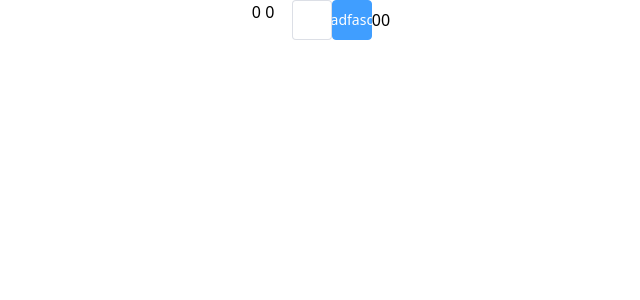
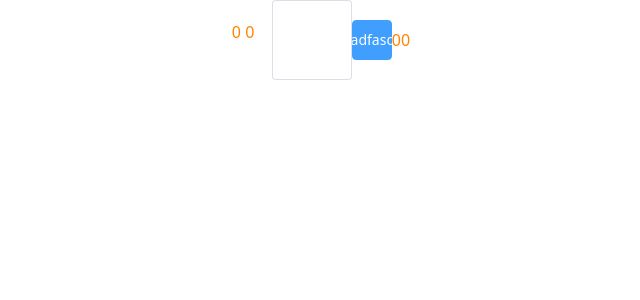
Before and after one commit to beijihan/vue-ts-vite-vueuse-pinia-tailwind, a Vue app: page /home in a window 1280 px wide. Shown: the top 300 px of the page, without its empty margins (319-959 px from the left). Built offline with nearby package versions, Linux system fonts and the light colour scheme.

Commit message:
功能： 添加持久化pinia

```diff
--- a/package.json
+++ b/package.json
@@ -12,6 +12,7 @@
     "@vueuse/core": "^9.12.0",
     "element-plus": "^2.2.29",
     "pinia": "^2.0.30",
+    "pinia-plugin-persistedstate": "^3.0.2",
     "vue": "^3.2.45",
     "vue-router": "^4.1.6"
   },
--- a/src/main.ts
+++ b/src/main.ts
@@ -3,8 +3,9 @@ import ElementPlus from 'element-plus'
 import 'element-plus/dist/index.css'
 import router from './router'
 import { createPinia } from 'pinia'
+import piniaPluginPersistedstate from 'pinia-plugin-persistedstate'
 
-import './index.css'
+import '@/assets/css/index.css'
 import App from './App.vue'
 
-createApp(App).use(router).use(createPinia()).use(ElementPlus).mount('#app')
+createApp(App).use(router).use(createPinia().use(piniaPluginPersistedstate)).use(ElementPlus).mount('#app')
--- a/src/store/index.ts
+++ b/src/store/index.ts
@@ -14,5 +14,6 @@ export const useStore = defineStore('main', {
     increment(count) {
       this.count = count
     }
-  }
+  },
+  persist: true
 })
--- a/src/views/Card1.vue
+++ b/src/views/Card1.vue
@@ -5,11 +5,9 @@
 import { useStore } from '@/store'
 import { storeToRefs } from 'pinia';
 import { watch } from 'vue'
-const store=useStore()
+const store = useStore()
 let { count } =storeToRefs(store)
-// console.log('[  ] >', count)
 watch(count, () => {
-  console.log('[ count ] >', count.value)
 })
 </script>
 
--- a/src/views/home.vue
+++ b/src/views/home.vue
@@ -1,7 +1,7 @@
 <template>
-  <div class="flex justify-center items-center">
-    <div class="w-10 h-10 ">{{ x }} {{ y }}</div>
-    <el-input class="w-10 h-10"></el-input>
+  <div  class="flex justify-center text-black items-center">
+    <div class="w-10 h-10">{{ x }} {{ y }}</div>
+    <el-input class="w-20 h-20"></el-input>
     <el-button type="primary" class="w-10 h-10">sadfasdf</el-button>
     <div>{{ count }}</div>
     <Card></Card>
@@ -13,14 +13,12 @@ import { useMouse } from '@vueuse/core'
 import { useStore } from '@/store'
 import Card from './Card1.vue'
 const { x, y } = useMouse()
-let  store = useStore()
+let store = useStore()
 let { count } = store
-console.log('[ count ] >', count)
 // setTimeout(() => {
 //   count = x.value
 // }, 1000);
 // const { count, inc, dec } = useCounter()
-// console.log('[ x.value ] >', x.value)
 watch(x, () => {
   // store.$patch({ count: x.value })
   store.increment(x.value)
--- a/tailwind.config.cjs
+++ b/tailwind.config.cjs
@@ -1,8 +1,20 @@
+const colors = require('tailwindcss/colors')
 module.exports = {
   // purge: [],
   purge: ['./index.html', './src/**/*.{vue,js,ts,jsx,tsx}'],
    darkMode: false, // or 'media' or 'class'
-   theme: {},
+   theme: {
+    colors: {
+      transparent: 'transparent',
+      current: 'currentColor',
+      black: '#ff8400',
+      white: colors.white,
+      gray: colors.trueGray,
+      indigo: colors.indigo,
+      red: colors.rose,
+      yellow: colors.amber,
+    }
+   },
    variants: {},
    plugins: [],
  }
```
Also changed, not shown: src/assets/css/index.css (renamed from src/index.css), 1 other file (tests, documents, lock files or other folders).
